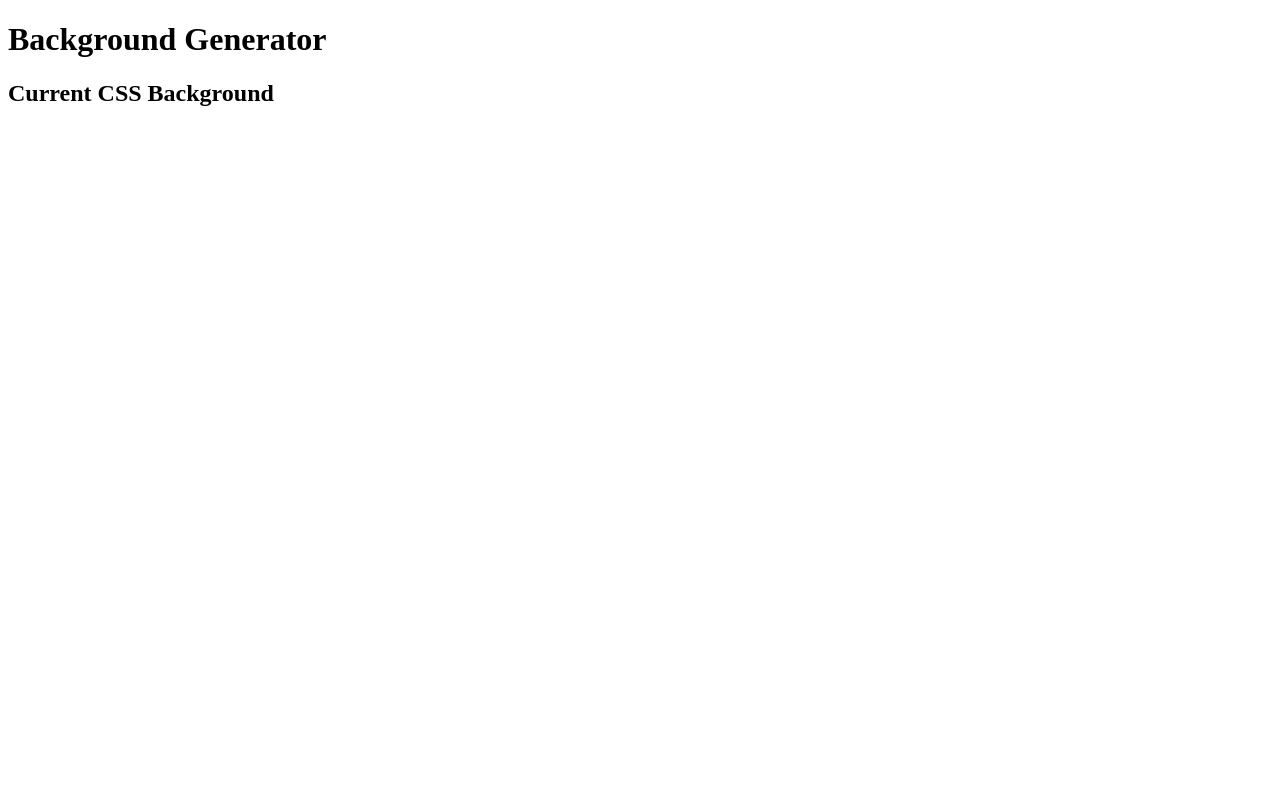
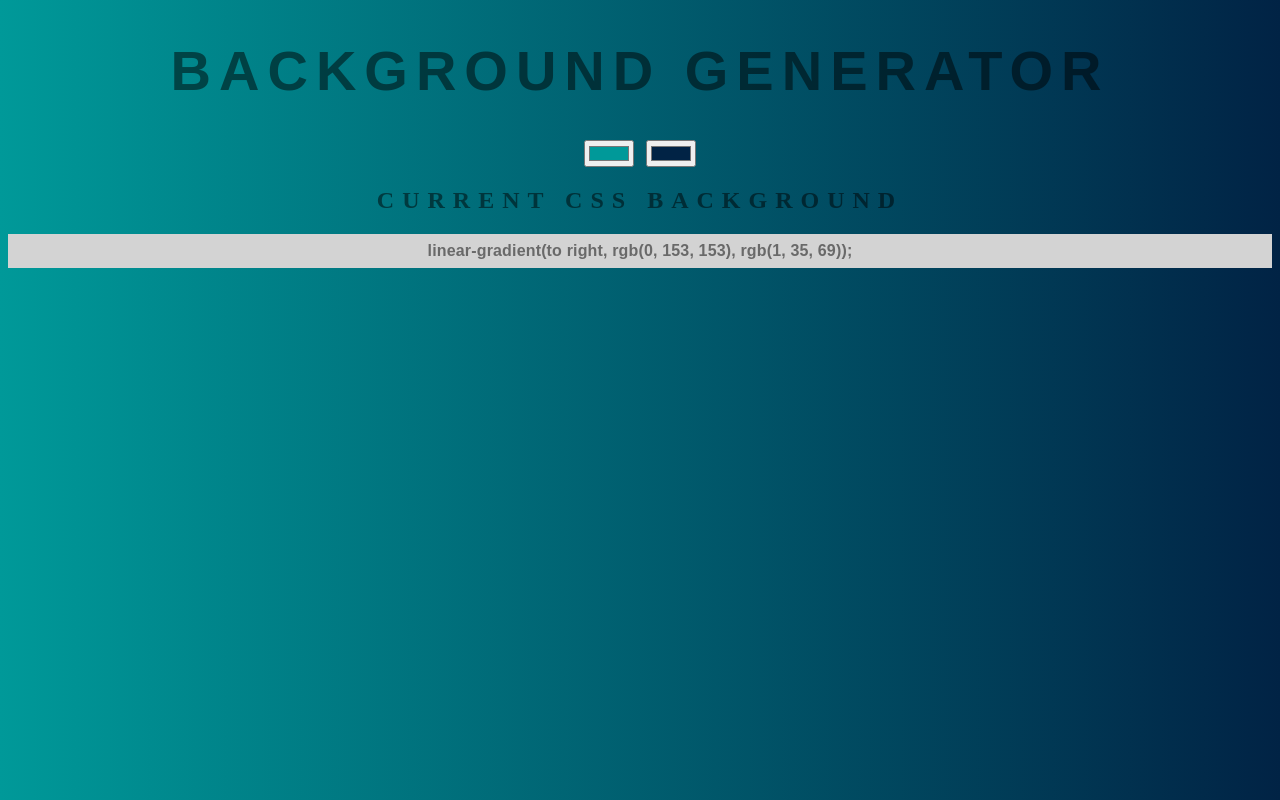
Before and after one commit to tomzeta/background_generator, a plain HTML site: page index.html in a window 1280 px wide. Drawn offline with Linux system fonts and the light colour scheme.

Commit message:
gradient generator

```diff
--- a/index.html
+++ b/index.html
@@ -4,10 +4,15 @@
     <meta charset="UTF-8">
     <meta name="viewport" content="width=device-width, initial-scale=1.0">
     <meta http-equiv="X-UA-Compatible" content="ie=edge">
-    <title>Document</title>
+    <link rel="stylesheet" href="style.css">
+    <title>Gradient Background</title>
 </head>
-<body>
+<body id="gradient">
     <h1>Background Generator</h1>
+    <input type="color" class="color1" name="color1" value="#009999">
+    <input type="color" class="color2" name="color2" value="#012345">
     <h2>Current CSS Background</h2>
+    <h3></h3>
+    <script type="text/javascript" src="script.js"></script>
 </body>
 </html>
--- a/script.js
+++ b/script.js
@@ -0,0 +1,33 @@
+var css = document.querySelector("h3");
+var color1 = document.querySelector(".color1");
+var color2 = document.querySelector(".color2");
+var body = document.getElementById("gradient");
+
+function setGradient(){
+    body.style.background =
+    "linear-gradient(to " +
+    getDirection() +
+    ", " +
+    color1.value +
+    ", " +
+    color2.value +
+    ")";
+
+    css.textContent = body.style.background + ";";
+}
+
+var right = true;
+
+function getDirection(){
+    if(right){
+        return "right";
+    } else {
+        return "left";
+    }
+}
+
+color1.addEventListener("input", setGradient);
+
+color2.addEventListener("input", setGradient);
+
+setGradient();
--- a/style.css
+++ b/style.css
@@ -0,0 +1,22 @@
+body {
+    font: 'Raleway', sans-serif;
+    color: rgba(0,0,0,.5);
+    text-align: center;
+    text-transform: uppercase;
+    letter-spacing: 0.5em;
+    top:15%;
+    background: linear-gradient(to right, lightblue, lightgreen);
+}
+
+h1{
+    font: 600 3.5em 'Raleway', sans-serif;
+    width: 100%;
+}
+
+h3{
+    font: 900 1em 'Raleway', sans-serif;
+    text-transform: none;
+    letter-spacing: 0.01em;
+    background: lightgray;
+    padding: .5em .5em;
+}
```
